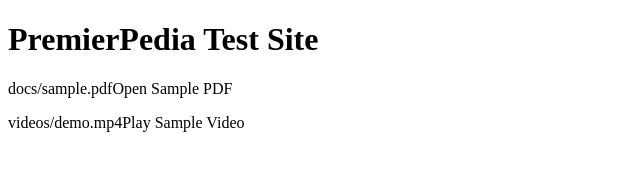
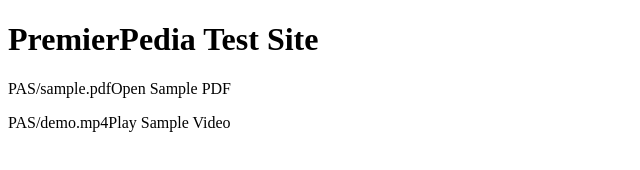
Before and after one commit to vmsoma2/premierpedia-poc, a plain HTML site: page index.html in a window 1280 px wide. Shown: the full height of the page, 0-640 px from the left. Drawn offline with Linux system fonts and the light colour scheme.

Commit message:
Update index.html

```diff
--- a/index.html
+++ b/index.html
@@ -8,11 +8,11 @@
 <h1>PremierPedia Test Site</h1>
 
 <p>
-  docs/sample.pdfOpen Sample PDF</a>
+PAS/sample.pdfOpen Sample PDF</a>
 </p>
 
 <p>
-  videos/demo.mp4Play Sample Video</a>
+PAS/demo.mp4Play Sample Video</a>
 </p>
 
 </body>
```
